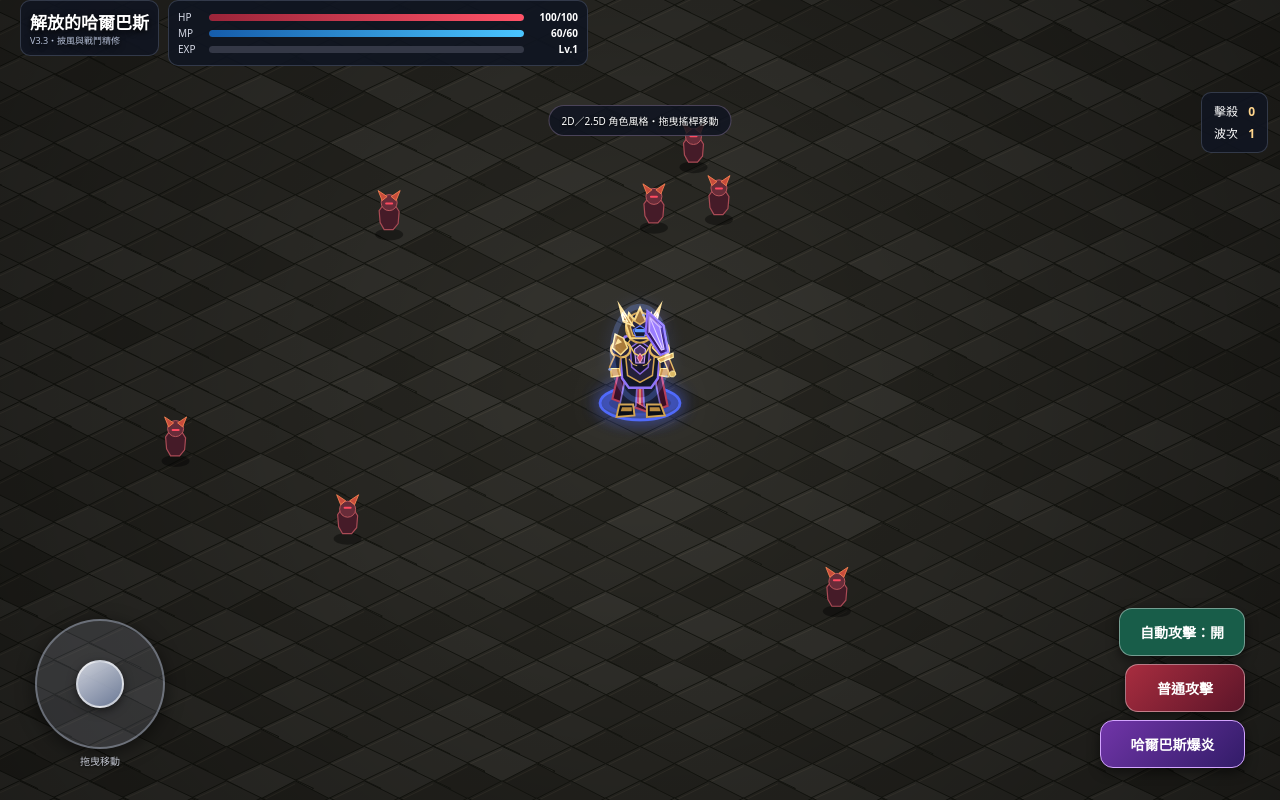
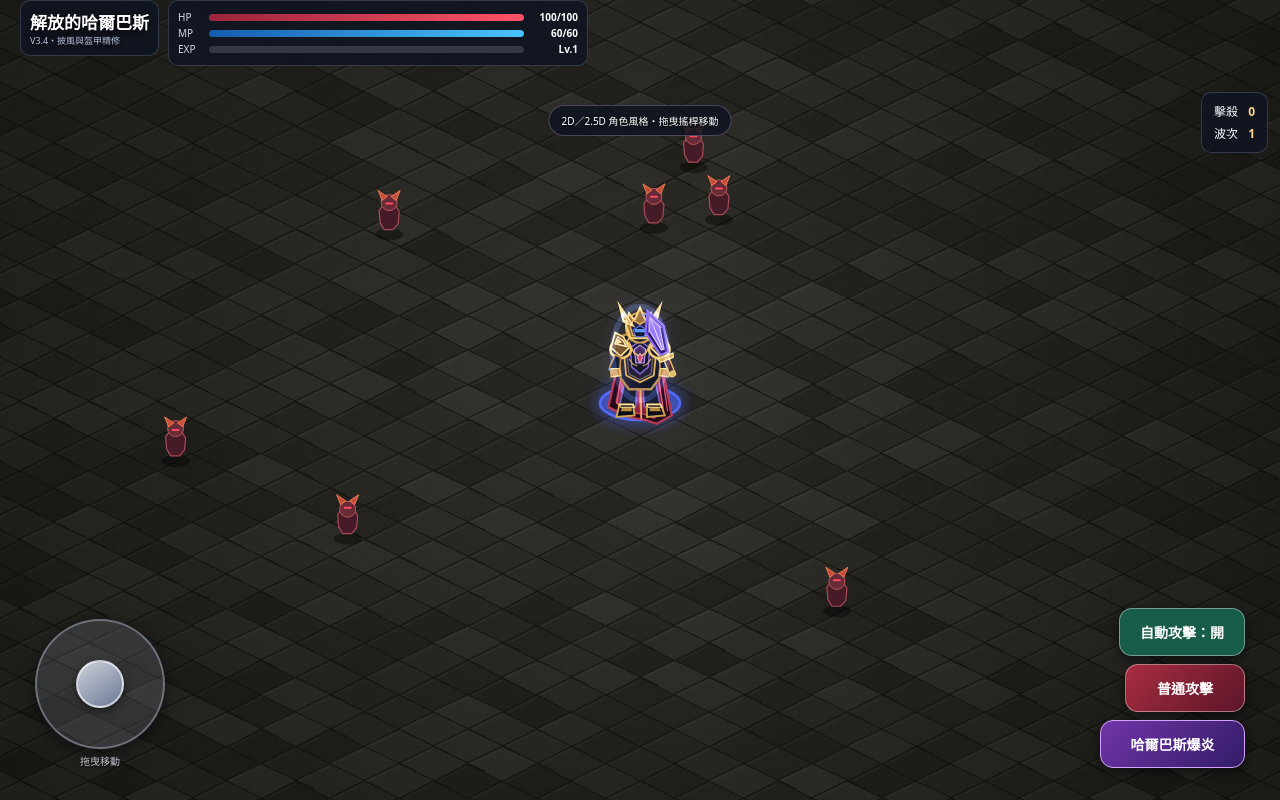
Before and after one commit to homie90916-dev/-3D-, a plain HTML site: page index.html in a window 1280 px wide. Drawn offline with Linux system fonts and the light colour scheme; animation ran at ten frames a second.

Commit message:
Add files via upload

```diff
--- a/index.html
+++ b/index.html
@@ -4,14 +4,14 @@
   <meta charset="utf-8">
   <meta name="viewport" content="width=device-width,initial-scale=1,maximum-scale=1,user-scalable=no,viewport-fit=cover">
   <meta name="theme-color" content="#090b12">
-  <title>解放的哈爾巴斯：覺醒 V3.3</title>
-  <link rel="stylesheet" href="./style.css?v=33-cape">
+  <title>解放的哈爾巴斯：覺醒 V3.4</title>
+  <link rel="stylesheet" href="./style.css?v=34-armor">
 </head>
 <body>
   <div id="game"><canvas id="world"></canvas></div>
   <div id="hud">
     <header class="topbar">
-      <div class="brand">解放的哈爾巴斯 <small>V3.3・披風與戰鬥精修</small></div>
+      <div class="brand">解放的哈爾巴斯 <small>V3.4・披風與盔甲精修</small></div>
       <div class="stats">
         <div class="stat"><span>HP</span><div class="bar"><i id="hpBar"></i></div><b id="hpText">100/100</b></div>
         <div class="stat"><span>MP</span><div class="bar mana"><i id="mpBar"></i></div><b id="mpText">60/60</b></div>
@@ -44,6 +44,6 @@
       <div class="panel"><h2>哈爾巴斯暫時沉眠</h2><p id="finalStats"></p><button id="restartBtn" class="action">重新覺醒</button></div>
     </div>
   </div>
-  <script src="./main.js?v=33-cape"></script>
+  <script src="./main.js?v=34-armor"></script>
 </body>
 </html>
--- a/main.js
+++ b/main.js
@@ -110,24 +110,25 @@ function drawHalpas(x,y,scale=1,phase=0,faceX=0,faceY=-1,attack=0){
 
  // No dragon wings: keep the original-inspired cape silhouette clear.
  // Long crimson mantle, layered with dark inner fold and gold hem.
- path([[-10,-34],[10,-34],[15,-17+sway],[20,8+sway], [7,13+sway],[-7,12-sway],[-20,7-sway],[-15,-17]],
-      "#360d20","#b33c55",1.5);
- path([[-7,-32],[7,-32],[11,-16+sway],[13,5+sway],[4,9+sway],[-5,8-sway],[-13,4-sway],[-10,-16]],
-      "#9b1938","#e05a70",1);
+ path([[-11,-35],[11,-35],[17,-16+sway],[23,15+sway],[12,21+sway],[3,18+sway],[-5,21-sway],[-15,17-sway],[-23,13-sway],[-17,-16]],
+      "#260a19","#b33c55",1.7);
+ path([[-8,-33],[8,-33],[13,-15+sway],[17,12+sway],[10,17+sway],[3,14+sway],[-5,17-sway],[-13,13-sway],[-17,10-sway],[-13,-15]],
+      "#8d1734","#e05a70",1.1);
  path([[-13,-15],[-9,-10+sway],[0,-7+sway],[9,-10+sway],[14,-15]],
       null,"#e3b65d",1.2);
  // Layered fabric folds and a soft red highlight make the cape read as cloth.
- path([[-10,-27],[-6,-16+sway],[-8,5+sway]],null,"#d34d68",1.1);
- path([[1,-28],[3,-14+sway],[5,8+sway]],null,"#e45b70",1.0);
- path([[8,-25],[10,-13+sway],[12,4+sway]],null,"#6c142d",1.2);
+ path([[-13,-27],[-9,-14+sway],[-13,15+sway]],null,"#d34d68",1.2);
+ path([[-3,-29],[0,-13+sway],[1,18+sway]],null,"#f07885",1.1);
+ path([[7,-28],[10,-13+sway],[13,16+sway]],null,"#6c142d",1.3);
+ path([[15,-23],[17,-8+sway],[20,12+sway]],null,"#d34d68",.9);
  // Soft central fabric sheen and darker side folds add cloth depth.
  ctx.save();ctx.globalAlpha=.34;
  const cloth=ctx.createLinearGradient(-15,-20,15,5+sway);
  cloth.addColorStop(0,"#4b1028");cloth.addColorStop(.48,"#f06a7b");cloth.addColorStop(1,"#4a0c25");
- path([[-8,-29],[0,-31],[8,-29],[12,5+sway],[4,9+sway],[-5,8-sway],[-13,4-sway]],cloth);
+ path([[-9,-30],[0,-32],[9,-30],[17,13+sway],[10,18+sway],[3,15+sway],[-5,18-sway],[-15,13-sway],[-18,9-sway]],cloth);
  ctx.restore();
  // Cloak center seam and clasp.
- ctx.strokeStyle="#e4b75f";ctx.lineWidth=.9;ctx.beginPath();ctx.moveTo(0,-27);ctx.lineTo(0,7+sway);ctx.stroke();
+ ctx.strokeStyle="#e4b75f";ctx.lineWidth=1;ctx.beginPath();ctx.moveTo(0,-27);ctx.lineTo(1,17+sway);ctx.stroke();
  ellipse(0,-33,4.2,3.3,"#f4d27b","#79501f",1);
 
  // Armored legs and heavy boots with gold toe plates.
@@ -137,12 +138,18 @@ function drawHalpas(x,y,scale=1,phase=0,faceX=0,faceY=-1,attack=0){
  path([[5,9],[15,9],[18,17],[5,18]],"#090d17","#d2a34f",1.4);
  path([[-13,11],[-6,11],[-6,14],[-14,14]],"#b88a3e");
  path([[7,11],[14,11],[15,14],[7,14]],"#b88a3e");
+ path([[-15,9],[-5,9],[-4,11],[-14,11]],null,"#ffe29a",.8);
+ path([[5,9],[15,9],[16,11],[6,11]],null,"#ffe29a",.8);
 
- // Torso silhouette and layered breastplate.
- path([[-15,-33],[-11,-40],[0,-43],[11,-40],[15,-33],[13,-10],[8,-3],[-8,-3],[-13,-10]],
-      "#101522","#8d70ed",1.8);
- path([[-11,-32],[-7,-38],[0,-40],[7,-38],[11,-32],[9,-12],[0,-7],[-9,-12]],
-      "#242039","#d4a44e",1.1);
+ // Torso silhouette and layered breastplate with shaded metal bevels.
+ const armorShade=ctx.createLinearGradient(-16,-38,16,-5);
+ armorShade.addColorStop(0,"#080d18");armorShade.addColorStop(.38,"#303044");armorShade.addColorStop(.72,"#171a2c");armorShade.addColorStop(1,"#080b15");
+ path([[-16,-33],[-12,-41],[0,-44],[12,-41],[16,-33],[14,-10],[8,-2],[-8,-2],[-14,-10]],
+      armorShade,"#b48b4b",1.8);
+ path([[-12,-32],[-8,-39],[0,-41],[8,-39],[12,-32],[10,-12],[0,-7],[-10,-12]],
+      "#242039","#e0b65e",1.25);
+ path([[-10,-31],[-7,-37],[0,-39],[7,-37],[10,-31],[8,-13],[0,-9],[-8,-13]],
+      null,"rgba(255,230,165,.38)",.8);
  path([[-7,-32],[0,-37],[7,-32],[6,-18],[0,-13],[-6,-18]],
       "#171629","#8565d8",1.1);
  path([[-4,-31],[0,-34],[4,-31],[3,-21],[-3,-21]],"#4a3268","#c7a0ff",.8);
@@ -156,10 +163,12 @@ function drawHalpas(x,y,scale=1,phase=0,faceX=0,faceY=-1,attack=0){
  path([[-2,-25],[0,-28],[2,-25],[0,-21]],"#d84d6d","#ffd0df",.6);
 
  // Shoulder pauldrons: layered gold rims over dark steel.
- ellipse(-14,-31,7,6,"#282337","#e2b65d",1.6);
- ellipse(14,-31,7,6,"#282337","#e2b65d",1.6);
- path([[-20,-32],[-18,-42],[-12,-39],[-9,-32],[-14,-27]],"#a77732","#f6d987",1.1);
- path([[20,-32],[18,-42],[12,-39],[9,-32],[14,-27]],"#a77732","#f6d987",1.1);
+ ellipse(-14,-31,7.5,6.5,"#171a28","#f0c66d",1.8);
+ ellipse(14,-31,7.5,6.5,"#171a28","#f0c66d",1.8);
+ path([[-21,-32],[-18,-43],[-12,-40],[-8,-32],[-14,-26]],"#76502a","#f6d987",1.3);
+ path([[21,-32],[18,-43],[12,-40],[8,-32],[14,-26]],"#76502a","#f6d987",1.3);
+ path([[-18,-35],[-16,-40],[-12,-37],[-10,-33]],null,"#fff0bb",1);
+ path([[18,-35],[16,-40],[12,-37],[10,-33]],null,"#fff0bb",1);
  path([[-18,-34],[-16,-39],[-13,-36]],"#f8dc91");
  path([[18,-34],[16,-39],[13,-36]],"#f8dc91");
 
```
